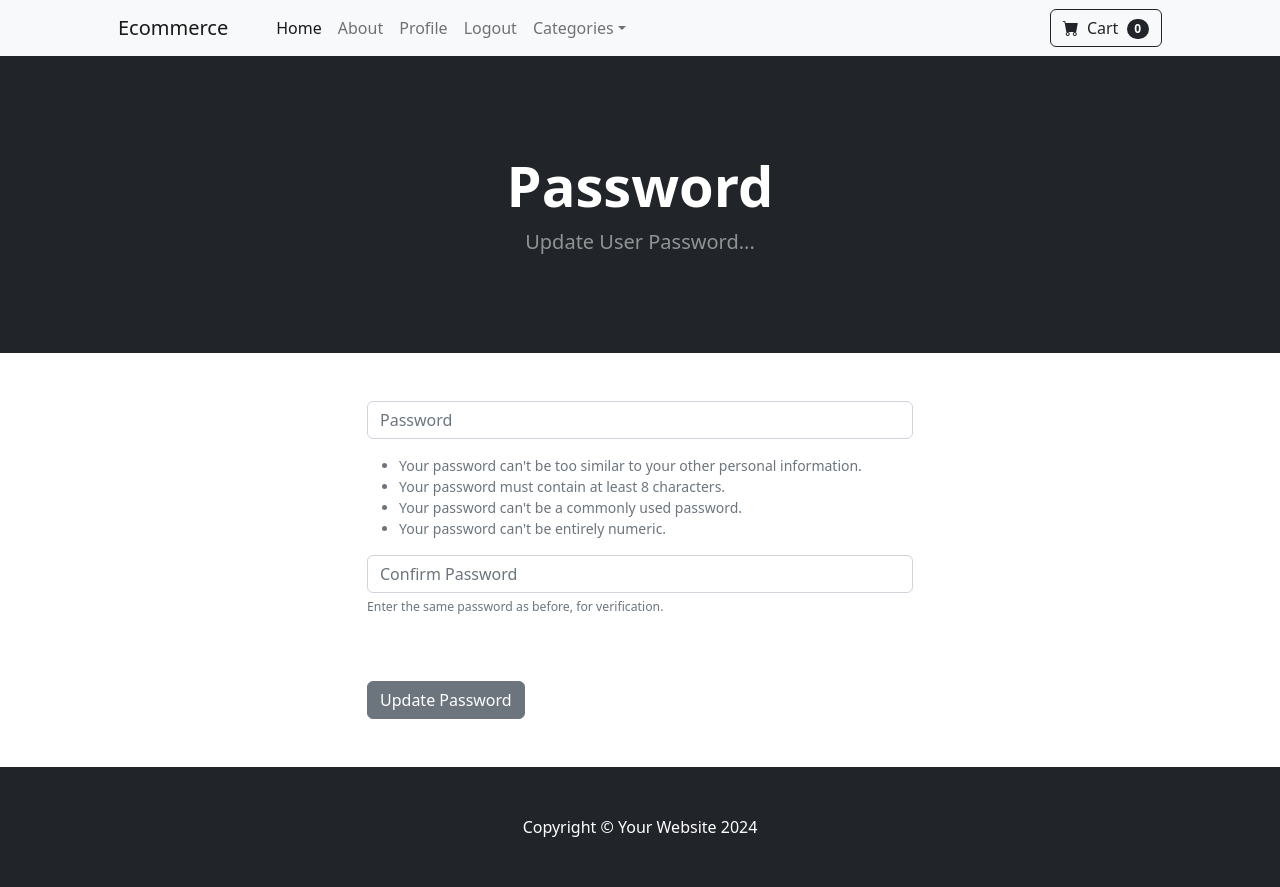
After one commit to Olim8/Ecommerce, a Django app: page /update_password/ in a window 1280 px wide. The commit adds this page. Run offline with Django 5.2, Linux system fonts and the light colour scheme; a user stored in the database is signed in; some libraries are stand-ins or nearby versions.

Commit message:
created update profile page and change password functionality

```diff
--- a/store/forms.py
+++ b/store/forms.py
@@ -1,6 +1,48 @@
 from django.contrib.auth.models import User
-from django.contrib.auth.forms import UserCreationForm
+from django.contrib.auth.forms import UserCreationForm, UserChangeForm, SetPasswordForm
 from django import forms
+
+
+
+class ChangePasswordForm(SetPasswordForm):
+	class Meta:
+		model = User
+		fields = ['new_password1', 'new_password2']
+
+	def __init__(self, *args, **kwargs):
+		super(ChangePasswordForm, self).__init__(*args, **kwargs)
+
+		self.fields['new_password1'].widget.attrs['class'] = 'form-control'
+		self.fields['new_password1'].widget.attrs['placeholder'] = 'Password'
+		self.fields['new_password1'].label = ''
+		self.fields['new_password1'].help_text = '<ul class="form-text text-muted small"><li>Your password can\'t be too similar to your other personal information.</li><li>Your password must contain at least 8 characters.</li><li>Your password can\'t be a commonly used password.</li><li>Your password can\'t be entirely numeric.</li></ul>'
+
+		self.fields['new_password2'].widget.attrs['class'] = 'form-control'
+		self.fields['new_password2'].widget.attrs['placeholder'] = 'Confirm Password'
+		self.fields['new_password2'].label = ''
+		self.fields['new_password2'].help_text = '<span class="form-text text-muted"><small>Enter the same password as before, for verification.</small></span>'
+
+
+
+class UpdateUserForm(UserChangeForm):
+	# Hide password stuff
+	password = None
+	# Get other fields
+	email = forms.EmailField(label="", widget=forms.TextInput(attrs={'class':'form-control', 'placeholder':'Email Address'}))
+	first_name = forms.CharField(label="", max_length=100, widget=forms.TextInput(attrs={'class':'form-control', 'placeholder':'First Name'}))
+	last_name = forms.CharField(label="", max_length=100, widget=forms.TextInput(attrs={'class':'form-control', 'placeholder':'Last Name'}))
+
+	class Meta:
+		model = User
+		fields = ('username', 'first_name', 'last_name', 'email')
+
+	def __init__(self, *args, **kwargs):
+		super(UpdateUserForm, self).__init__(*args, **kwargs)
+
+		self.fields['username'].widget.attrs['class'] = 'form-control'
+		self.fields['username'].widget.attrs['placeholder'] = 'User Name'
+		self.fields['username'].label = ''
+		self.fields['username'].help_text = '<span class="form-text text-muted"><small>Required. 150 characters or fewer. Letters, digits and @/./+/-/_ only.</small></span>'
 
 
 class SignUpForm(UserCreationForm):
--- a/store/templates/navbar.html
+++ b/store/templates/navbar.html
@@ -8,6 +8,7 @@
                 <li class="nav-item"><a class="nav-link active" aria-current="page" href="{% url 'home' %}">Home</a></li>
                 <li class="nav-item"><a class="nav-link" href="{% url 'about' %}">About</a></li>
                 {% if user.is_authenticated %}
+                <li class="nav-item"><a class="nav-link" href="{% url 'update_user' %}">Profile</a></li>
                 <li class="nav-item"><a class="nav-link" href="{% url 'logout' %}">Logout</a></li>
                 {% else %}
                 <li class="nav-item"><a class="nav-link" href="{% url 'login' %}">Login</a></li>
--- /dev/null
+++ b/store/templates/update_password.html
@@ -0,0 +1,34 @@
+{% extends 'base.html' %}
+
+{% block content %}
+
+    <!-- Header-->
+    <header class="bg-dark py-5">
+        <div class="container px-4 px-lg-5 my-5">
+            <div class="text-center text-white">
+                <h1 class="display-4 fw-bolder">Password</h1>
+                <p class="lead fw-normal text-white-50 mb-0">Update User Password...</p>
+            </div>
+        </div>
+    </header>
+
+    <div class="container">
+        <div class="row">
+            <div class="col-md-6 offset-md-3">
+                <br> <br>
+                <form method="POST" action="{% url 'update_password' %}">
+                    {% csrf_token %}
+
+                    {{ form.as_p }}
+                    <br><br>
+                    <button type="submit" class="btn btn-secondary">
+                        Update Password
+                    </button>
+
+                </form>
+            </div>
+        </div>
+    </div>
+    <br><br>
+
+{% endblock %}
--- a/store/urls.py
+++ b/store/urls.py
@@ -7,6 +7,8 @@ urlpatterns = [
     path('login/', views.login_user, name='login'),
     path('logout/', views.logout_user, name='logout'),
     path('register/', views.register_user, name='register'),
+    path('update_password/', views.update_password, name='update_password'),
+    path('update_user/', views.update_user, name='update_user'),
     path('product/<int:pk>', views.product, name='product'),
     path('category/<str:foo>', views.category, name='category'),
     path('category_summary/', views.category_summary, name='category_summary'),
--- a/store/views.py
+++ b/store/views.py
@@ -4,8 +4,33 @@ from django.contrib.auth import authenticate, login, logout
 from django.contrib import messages
 from django.contrib.auth.models import User
 from django.contrib.auth.forms import UserCreationForm
-from .forms import SignUpForm
+from .forms import SignUpForm, UpdateUserForm, ChangePasswordForm
 from django import forms
+
+
+
+def update_password(request):
+    if request.user.is_authenticated:
+        current_user = request.user
+        # Did they fill out the form
+        if request.method == 'POST':
+            form = ChangePasswordForm(current_user, request.POST)
+            # Is the form valid
+            if form.is_valid():
+                form.save()
+                messages.success(request, 'Your password has been updated...')
+                login(request, current_user)
+                return redirect('update_user')
+            else:
+                for error in list(form.errors.values()):
+                    messages.error(request, error)
+                    return redirect('update_password')
+        else:
+            form = ChangePasswordForm(current_user)
+            return render(request, 'update_password.html', {'form':form})
+    else:
+        messages.success(request, ("You must be logged in first..!"))
+        return redirect('home')
 
 
 
@@ -85,3 +110,20 @@ def register_user(request):
             return redirect('register')
     else:
         return render(request, 'register.html', {'form':form})
+
+
+def update_user(request):
+    if request.user.is_authenticated:
+        current_user = User.objects.get(id=request.user.id)
+        user_form = UpdateUserForm(request.POST or None, instance=current_user)
+
+        if user_form.is_valid():
+            user_form.save()
+
+            login(request, current_user)
+            messages.success(request, 'User has been updated...')
+            return redirect('home')
+        return render(request, 'update_user.html', {'user_form':user_form})
+    else:
+        messages.success(request, 'You must be logged in to access that page')
+        return redirect('home')
```
Also changed, not shown: store/templates/update_user.html (added, +36 -0 lines), db.sqlite3.
